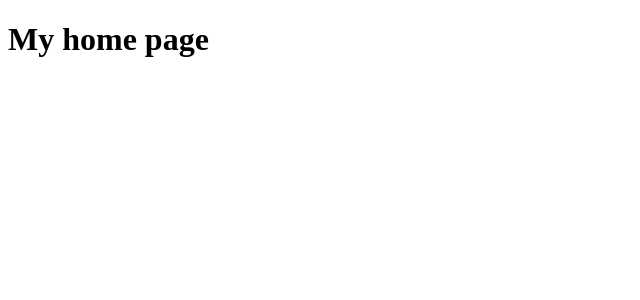
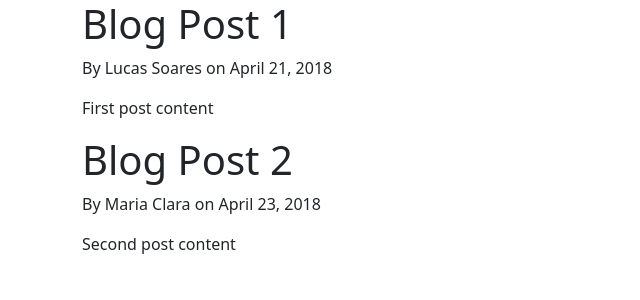
Before and after one commit to LucasSoares2810/Simple_Blog_Flask, a Flask app: page / in a window 1280 px wide. Shown: the top 300 px of the page, without its empty margins (0-640 px from the left). Run offline with Flask 2, Linux system fonts and the light colour scheme.

Commit message:
Aplicando herança com Flask e usando Bootstrap

```diff
--- a/flaskBlog.py
+++ b/flaskBlog.py
@@ -1,17 +1,32 @@
 from flask import Flask, render_template
 
 app = Flask(__name__)
+
+posts = [
+    {
+        'author': 'Lucas Soares',
+        'title': 'Blog Post 1',
+        'content': 'First post content',
+        'date_posted': 'April 21, 2018'
+    },
+    {
+        'author': 'Maria Clara',
+        'title': 'Blog Post 2',
+        'content': 'Second post content',
+        'date_posted': 'April 23, 2018'
+    }
+]
 
 
 @app.route('/')
 @app.route('/home')
 def home():
-    return render_template('home.html')
+    return render_template('home.html', posts=posts)
 
 
 @app.route('/about')
 def about():
-    return render_template('about.html')
+    return render_template('about.html', title='About')
 
 
 if __name__ == '__main__':
--- a/templates/home.html
+++ b/templates/home.html
@@ -1,12 +1,9 @@
-<!DOCTYPE html>
-<html lang="en">
-<head>
-    <meta charset="UTF-8">
-    <meta http-equiv="X-UA-Compatible" content="IE=edge">
-    <meta name="viewport" content="width=device-width, initial-scale=1.0">
-    <title>Home</title>
-</head>
-<body>
-    <h1>My home page</h1>
-</body>
-</html>
+{% extends "layout.html" %}
+    <!-- Conteudo da Home page -->
+{% block content %}
+    {% for post in posts %}
+        <h1>{{ post.title}}</h1>
+        <p>By {{ post.author }} on {{post.date_posted}}</p>
+        <p> {{ post.content }}</p>
+    {% endfor %}
+{% endblock content %}
--- /dev/null
+++ b/templates/layout.html
@@ -0,0 +1,24 @@
+<!DOCTYPE html>
+<html lang="en">
+<head>
+    <meta charset="utf-8">
+    <meta name="viewport" content="width=device-width, initial-scale=1">
+    <link href="https://cdn.jsdelivr.net/npm/bootstrap@5.2.2/dist/css/bootstrap.min.css" rel="stylesheet" integrity="sha384-Zenh87qX5JnK2Jl0vWa8Ck2rdkQ2Bzep5IDxbcnCeuOxjzrPF/et3URy9Bv1WTRi" crossorigin="anonymous">
+
+    {% if title %}
+        <title>Flask Blog - {{ title }} </title>
+    {% else %}
+        <title>Flask Blog</title>
+    {% endif %}
+</head>
+<body>
+    <div class="container">
+        {% block content%} {% endblock%}
+    </div>
+
+
+    <script src="https://cdn.jsdelivr.net/npm/bootstrap@5.2.2/dist/js/bootstrap.bundle.min.js" integrity="sha384-OERcA2EqjJCMA+/3y+gxIOqMEjwtxJY7qPCqsdltbNJuaOe923+mo//f6V8Qbsw3" crossorigin="anonymous"></script>
+    <script src="https://cdn.jsdelivr.net/npm/@popperjs/core@2.11.6/dist/umd/popper.min.js" integrity="sha384-oBqDVmMz9ATKxIep9tiCxS/Z9fNfEXiDAYTujMAeBAsjFuCZSmKbSSUnQlmh/jp3" crossorigin="anonymous"></script>
+    <script src="https://cdn.jsdelivr.net/npm/bootstrap@5.2.2/dist/js/bootstrap.min.js" integrity="sha384-IDwe1+LCz02ROU9k972gdyvl+AESN10+x7tBKgc9I5HFtuNz0wWnPclzo6p9vxnk" crossorigin="anonymous"></script>
+</body>
+</html>
```
Also changed, not shown: templates/about.html (+5 -13 lines).
